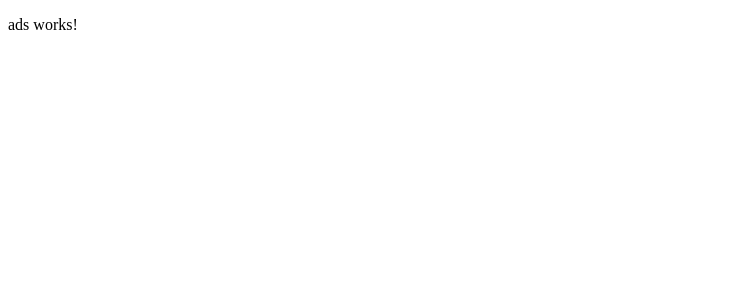
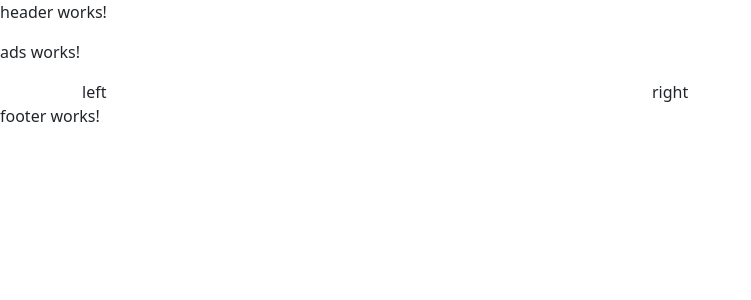
Before and after one commit to ylolek/adslist, an Angular app: page / in a window 1280 px wide. Shown: the top 300 px of the page, without its empty margins (0-751 px from the left). Built offline with nearby package versions, Linux system fonts and the light colour scheme.

Commit message:
bootstrap added

```diff
--- a/angular.json
+++ b/angular.json
@@ -31,9 +31,10 @@
               "src/assets"
             ],
             "styles": [
+              "node_modules/bootstrap/dist/css/bootstrap.min.css",
               "src/styles.scss"
             ],
-            "scripts": []
+            "scripts": ["node_modules/bootstrap/dist/js/bootstrap.min.js"]
           },
           "configurations": {
             "production": {
--- a/package.json
+++ b/package.json
@@ -18,6 +18,7 @@
     "@angular/platform-browser": "~12.0.5",
     "@angular/platform-browser-dynamic": "~12.0.5",
     "@angular/router": "~12.0.5",
+    "bootstrap": "^5.1.3",
     "rxjs": "~6.6.0",
     "tslib": "^2.1.0",
     "zone.js": "~0.11.4"
--- a/src/app/app.component.html
+++ b/src/app/app.component.html
@@ -1 +1,3 @@
+<app-header></app-header>
 <router-outlet></router-outlet>
+<app-footer></app-footer>
--- a/src/app/modules/ads/ads.component.html
+++ b/src/app/modules/ads/ads.component.html
@@ -1 +1,7 @@
 <p>ads works!</p>
+<section class="container">
+    <div class="row">
+        <div class="col-6">left</div>
+        <div class="col-6">right</div>
+    </div>
+</section>
```
Also changed, not shown: 1 other file (tests, documents, lock files or other folders).
